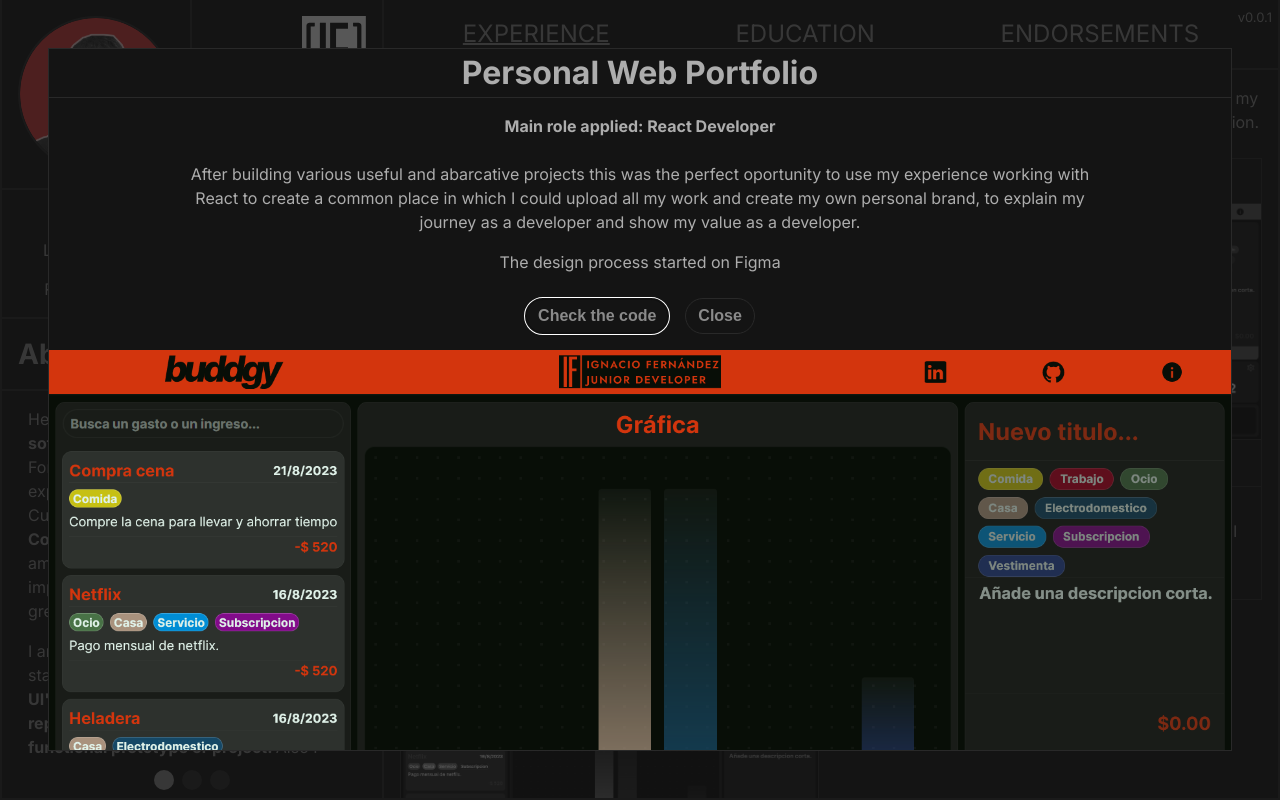
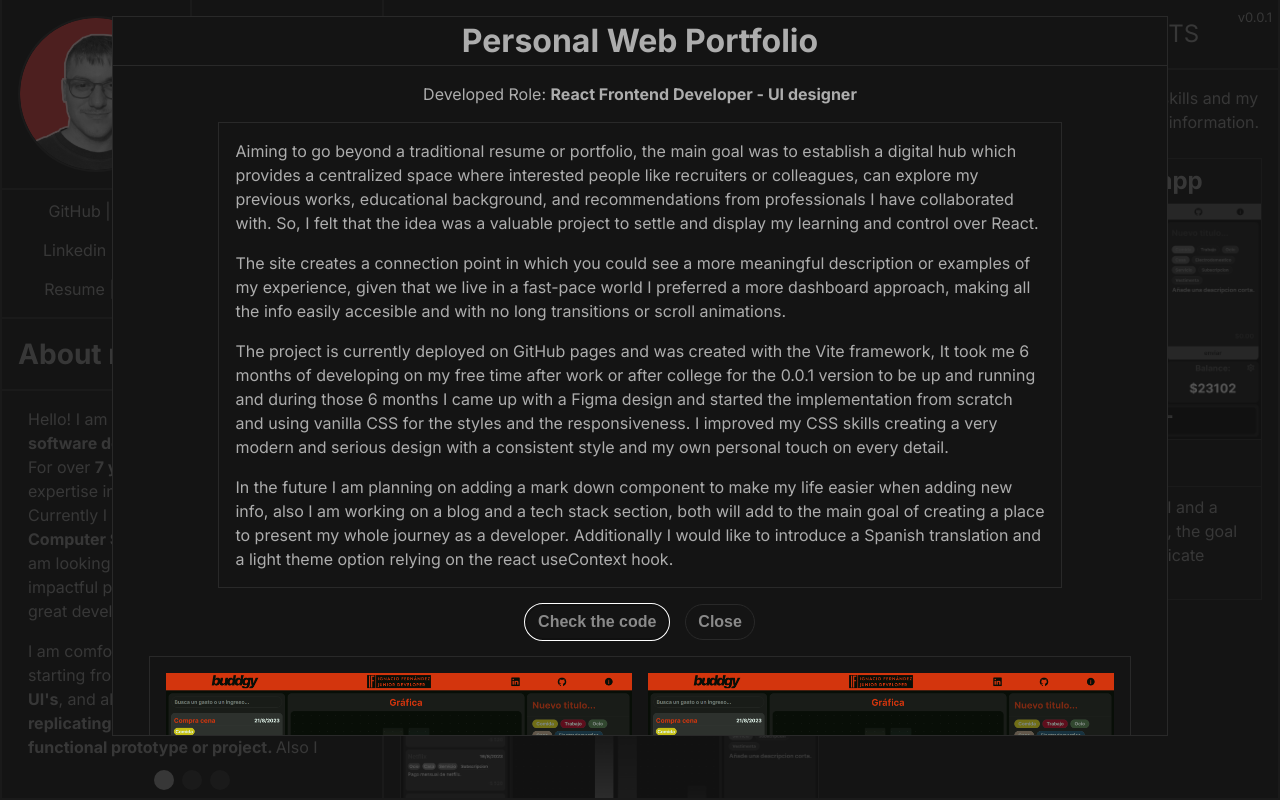
Before and after one commit to ignfer/portfolio, a React (Vite) app: page / in a window 1280 px wide. Both pictures are taken after a click on the element 609 px from the left and 379 px from the top of the page. Built offline with nearby package versions, Linux system fonts and the light colour scheme.

Commit message:
Upload
- major improvements to the experience modal component:
* now the images or videos are shown on a grid
* better margins an paddings
* cleaner look

```diff
--- a/src/components/Education/Education.jsx
+++ b/src/components/Education/Education.jsx
@@ -9,8 +9,9 @@ export default function Education(){
     <>
       <div className='education'>
         <p>
-          Explore through my educational background which reflects my broad formation and constant dedication to staying
-          at the forefront of technology. Currently I am pursuing the last year of my Technologist Degree in Computer Science
+        Currently I am pursuing the <strong>last year of my Technologist Degree in Computer Science</strong>, throughout the years I have been building
+        a foundation supported by academic learning, focused on the fundamentals in order to understand how things works under
+        the hood and how to create quality solutions.
         </p>
         {educationJSON.course.map((course,index) => {
           return(<EducationCard key={index} course={course}/>);
--- a/src/components/Experience/text_experienceJSON.js
+++ b/src/components/Experience/text_experienceJSON.js
@@ -11,10 +11,12 @@ const experienceJSON = {
         'Vite',
         'GitHub Pages'
       ],
-      'modalRole':'React Developer',
+      'modalRole':'React Frontend Developer - UI designer',
       'modalDescription':[
-        'After building various useful and abarcative projects this was the perfect oportunity to use my experience working with React to create a common place in which I could upload all my work and create my own personal brand, to explain my journey as a developer and show my value as a developer.',
-        'The design process started on Figma'
+        'Aiming to go beyond a traditional resume or portfolio, the main goal was to establish a digital hub which provides a centralized space where interested people like recruiters or colleagues, can explore my previous works, educational background, and recommendations from professionals I have collaborated with. So, I felt that the idea was a valuable project to settle and display my learning and control over React.',
+        'The site creates a connection point in which you could see a more meaningful description or examples of my experience, given that we live in a fast-pace world I preferred a more dashboard approach, making all the info easily accesible and with no long transitions or scroll animations.',
+        'The project is currently deployed on GitHub pages and was created with the Vite framework, It took me 6 months of developing on my free time after work or after college for the 0.0.1 version to be up and running and during those 6 months I came up with a Figma design and started the implementation from scratch and using vanilla CSS for the styles and the responsiveness. I improved my CSS skills creating a very modern and serious design with a consistent style and my own personal touch on every detail.',
+        'In the future I am planning on adding a mark down component to make my life easier when adding new info, also I am working on a blog and a tech stack section, both will add to the main goal of creating a place to present my whole journey as a developer. Additionally I would like to introduce a Spanish translation and a light theme option relying on the react useContext hook.'
       ],
       'modalRepoRoute':'https://github.com/ignfer/portfolio.github.io'
     },{
--- a/src/components/Modal/Modal.css
+++ b/src/components/Modal/Modal.css
@@ -1,5 +1,5 @@
 .modal{
-  margin: 3rem;
+  margin: 1rem 7rem 0 7rem;
   padding: 0px;
 
   background-color: var(--dark-color-0);
@@ -15,6 +15,8 @@
   animation: fadeEffect 0.2s;
 
   overflow-y: scroll;
+
+  max-height: 90vh;
 }
 
 .modal::backdrop{
@@ -39,6 +41,10 @@
   border-bottom-style: solid;
   border-width: 1px;
   border-color: var(--dark-color-1);
+
+  background-color: var(--dark-color-0);
+  position: sticky;
+  top:0;
 }
 
 .modal-description-wrapper{
@@ -47,15 +53,17 @@
   display: flex;
   flex-direction: column;
   justify-content: center;
-  align-items: center;
+  align-items: flex-start;
   gap: 1rem;
 
   box-sizing: border-box;
-  padding: 0.5rem;
+  padding: 1rem;
 
-  /* border-style: solid;
+  border-style: solid;
   border-width: 1px;
-  border-color: var(--dark-color-1); */
+  border-color: var(--dark-color-1);
+
+  text-align: left;
 }
 
 .modal-buttons-wrapper{
@@ -80,16 +88,35 @@
   color: var(--dark-color-0);
 }
 
+
+.modal-banner-wrapper{
+  width: 100%;
+
+  display: flex;
+  flex-direction: column;
+  justify-content: center;
+  align-items: center;
+}
+
 .modal-banner{
-  width: 100%;
-  margin-top: 1rem;
+  padding: 1rem;
+  width: 90%;
+  margin: 1rem 0 1rem 0;
 
   max-height: 50vh;
-  overflow: scroll;
+  overflow-y: scroll;
+
+  display: flex;
+  flex-direction: row;
+  flex-wrap: wrap;
+  justify-content: flex-start;
+  gap: 1rem;
+
+  border-style: solid;
+  border-width: 1px;
+  border-color: var(--dark-color-1);
 }
 
 .modal-banner > img {
-  width: 100%;
-  min-height:100%;
-  cursor:grab;
+  width: calc(50% - 0.5rem);
 }
--- a/src/components/Modal/Modal.jsx
+++ b/src/components/Modal/Modal.jsx
@@ -10,7 +10,7 @@ export default function Modal({experience,modalId,closeModal}){
       <dialog className='modal' id={modalId}>
         <div className='modal-container'>
           <h1 className='modal-title'>{experience.title}</h1>
-          <h4>Main role applied: {experience.modalRole}</h4>
+          <p>Developed Role: <strong>{experience.modalRole}</strong></p>
 
           <div className='modal-description-wrapper'>
             {experience.modalDescription.map((paragraph,index) => {
@@ -27,8 +27,12 @@ export default function Modal({experience,modalId,closeModal}){
           </div>
         </div>
 
-        <div className='modal-banner'>
-          <img src={experience.imagepath}></img>
+        <div className='modal-banner-wrapper'>
+          <div className='modal-banner'>
+            <img src={experience.imagepath}></img>
+            <img src={experience.imagepath}></img>
+            <img src={experience.imagepath}></img>
+          </div>
         </div>
       </dialog>
     </>
```
Also changed, not shown: 1 other file (tests, documents, lock files or other folders).
